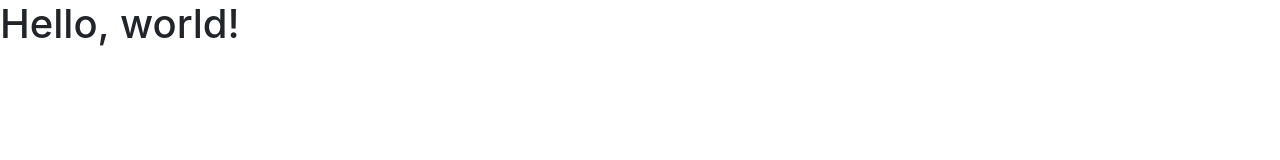
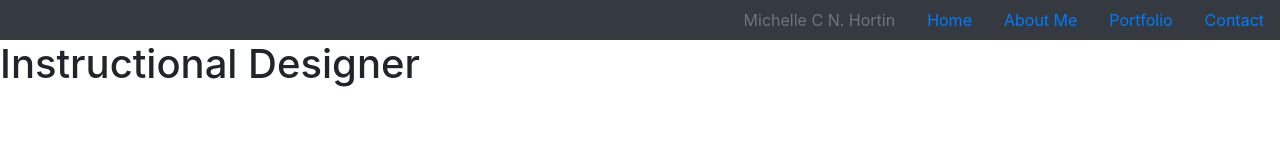
Before and after one commit to mcnether/Updated-Activity-2, a plain HTML site: page EDPSmchortin/index.html in a window 1280 px wide. Drawn offline with nearby package versions, Linux system fonts and the light colour scheme.

Commit message:
Add files via upload

```diff
--- a/EDPSmchortin/index.html
+++ b/EDPSmchortin/index.html
@@ -8,10 +8,37 @@
     <!-- Bootstrap CSS -->
     <link rel="stylesheet" href="https://maxcdn.bootstrapcdn.com/bootstrap/4.0.0/css/bootstrap.min.css" integrity="sha384-Gn5384xqQ1aoWXA+058RXPxPg6fy4IWvTNh0E263XmFcJlSAwiGgFAW/dAiS6JXm" crossorigin="anonymous">
 
-    <title>Hello, world!</title>
+<!-- Navigation Bar Not Sure I coded it correct-->
+<nav class="navbar-dark bg-dark p-0">
+    <ul class="nav justify-content-end">
+
+
+      <li class="nav-item">
+         <a class="nav-link disabled" href="#" tabindex="-1" aria-disabled="true">Michelle C N. Hortin</a>
+      </li>
+
+
+      <li class="nav-item">
+        <a class="nav-link active" href="#">Home</a>
+      </li>
+      <li class="nav-item">
+         <a class="nav-link" href="#">About Me</a>
+      </li>
+      <li class="nav-item">
+         <a class="nav-link" href="#">Portfolio</a>
+      </li>
+       <li class="nav justify-content-end">
+         <a class="nav-link" href="#">Contact</a>
+      </li>
+
+    </ul>
+</nav>
+
+
+    <title>Instructional Designer</title>
   </head>
   <body>
-    <h1>Hello, world!</h1>
+    <h1>Instructional Designer</h1>
 
     <!-- Optional JavaScript -->
     <!-- jQuery first, then Popper.js, then Bootstrap JS -->
--- a/EDPSmchortin/js/variable.js
+++ b/EDPSmchortin/js/variable.js
@@ -1 +1 @@
-console.log("Hello World")
+console.log("Instructional Designer")
```
